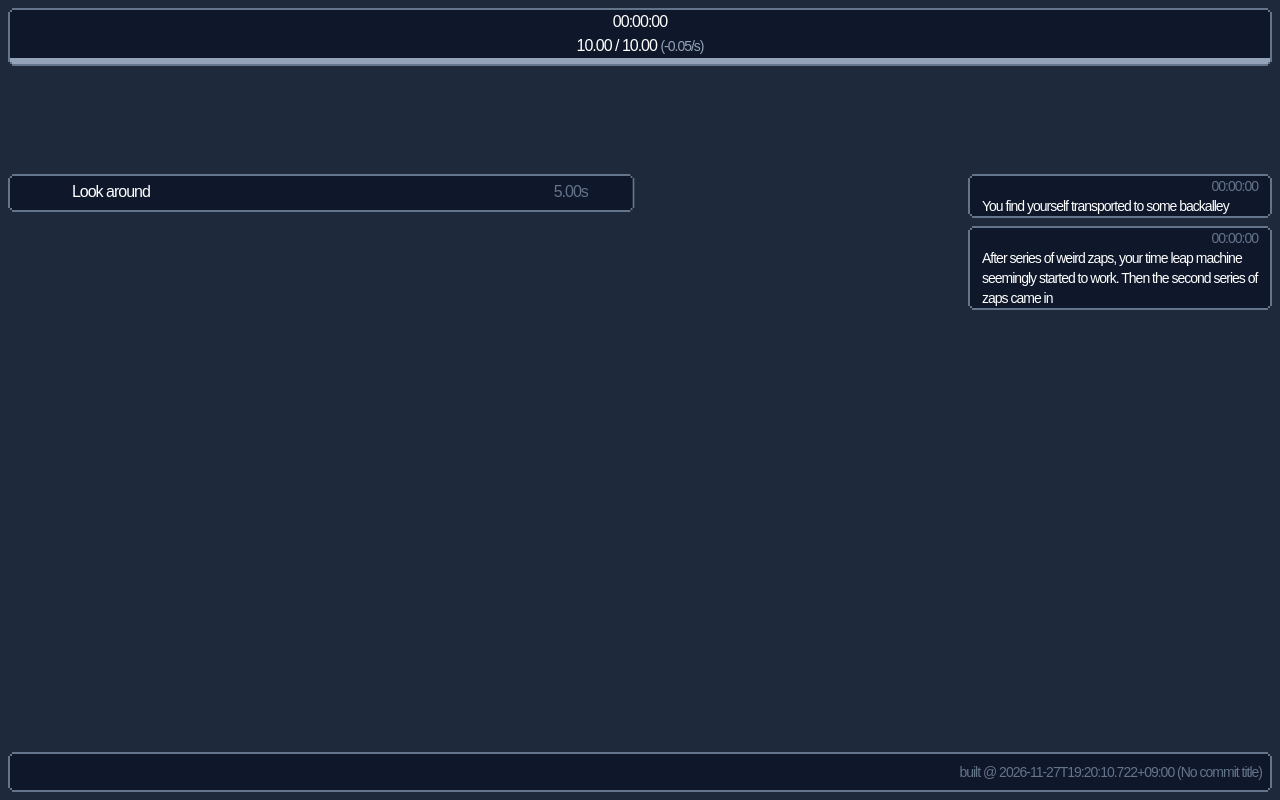
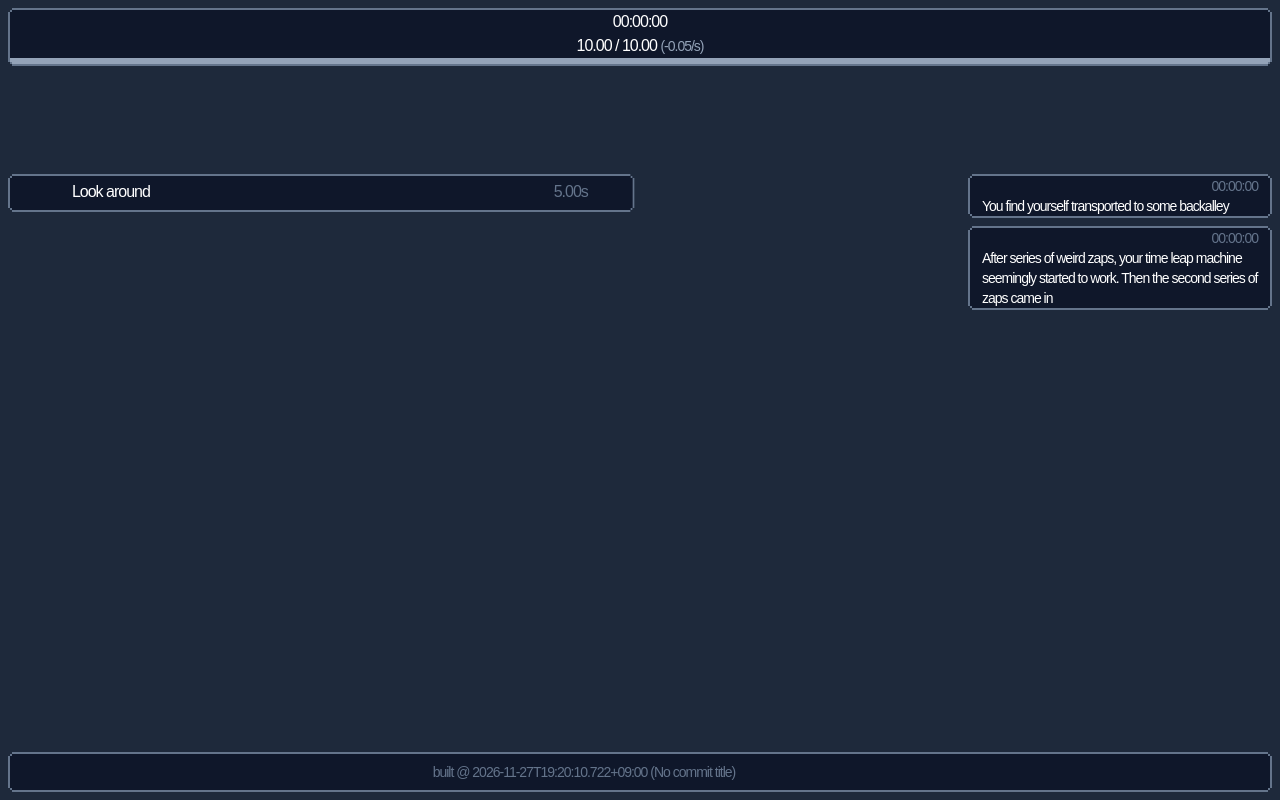
Before and after one commit to CountTo25/grindfesta, a Svelte app: page / in a window 1280 px wide. Built offline with nearby package versions, Linux system fonts and the light colour scheme; a web font is replaced by a local one.

Commit message:
Update build info layout in App.svelte
Expanded the build info section to span 8 columns and removed the empty column for improved layout and readability.

```diff
--- a/src/App.svelte
+++ b/src/App.svelte
@@ -158,8 +158,7 @@
     <div class="col-span-12 px-2 mb-2">
       <div class="pixel-corners grid grid-cols-12 bg-slate-900 px-2 py-2">
         <div class="col-span-4">{@html retracingInfo}</div>
-        <div class="col-span-4"></div>
-        <div class="col-span-4 text-sm text-slate-500 text-right">
+        <div class="col-span-8 text-sm text-slate-500">
           built @ {__BUILD_TIME__} ({__COMMIT_TITLE__})
         </div>
       </div>
```
